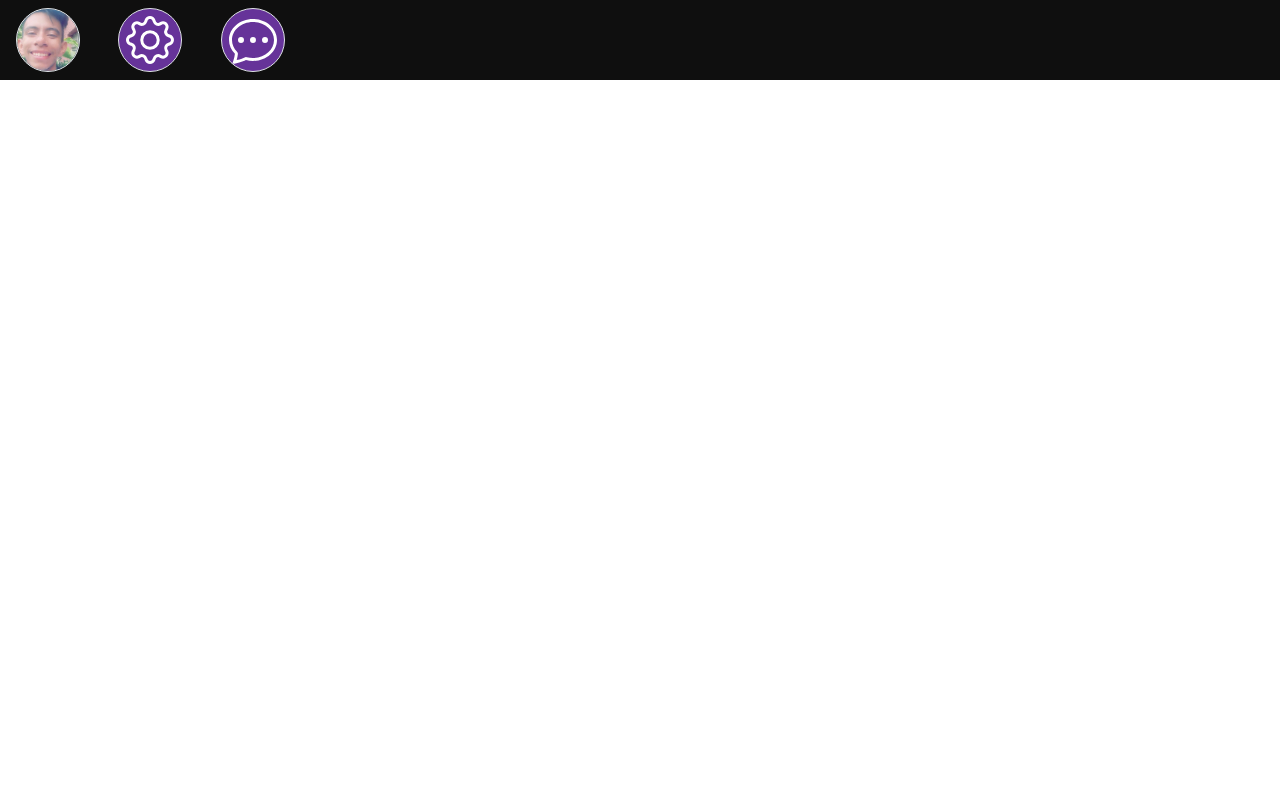
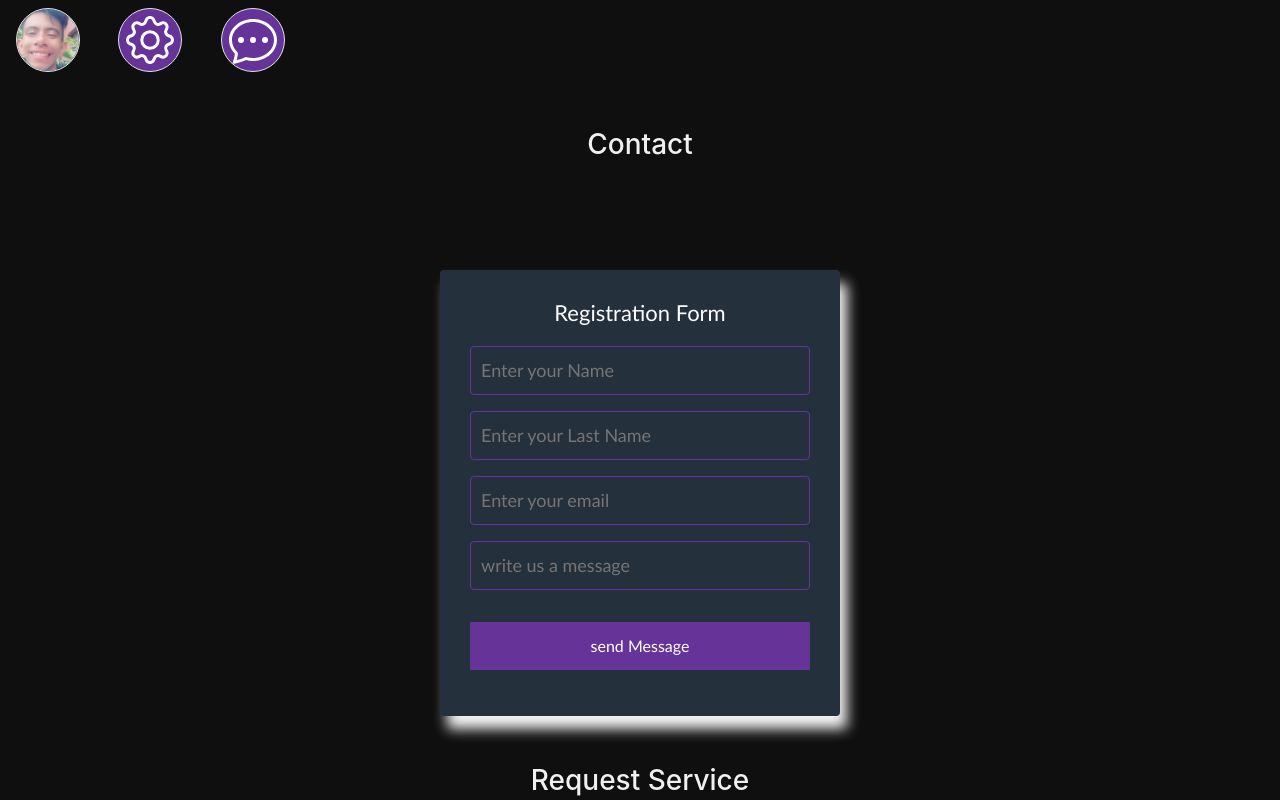
Before and after one commit to castillomiguel25/miguelcastillo, a Vue app: page /forms in a window 1280 px wide. Shown: the top 800 px of the page. Built offline with nearby package versions, Linux system fonts and the light colour scheme.

Commit message:
'holaaaa'

```diff
--- a/src/App.vue
+++ b/src/App.vue
@@ -34,7 +34,7 @@
               </b-avatar>
 
               <b-avatar class="a mr-5">
-                <router-link to="/Formulario">
+                <router-link to="/forms">
                   <b-icon
                     class="mt-5"
                     shift-v="8"
@@ -59,10 +59,11 @@ export default {
     LoaderVi,
   },
 
+
   mounted() {
-    var vm = this;
+    const update = this;
     setTimeout(function () {
-      vm.isLoading = false;
+      update.isLoading = false;
     }, 1000);
   },
 
@@ -75,10 +76,10 @@ export default {
     };
   },
 
+
   methods: {
     OffOn() {
       this.on = !this.on;
-
       this.fondo = this.fondo.split("").reverse().join("");
       this.colores = this.colores.split("").reverse().join("");
     },
--- a/src/components/FormsPortal.vue
+++ b/src/components/FormsPortal.vue
@@ -84,6 +84,7 @@ import AcordionPortal from "@/components/AcordionPortal";
 export default {
   data() {
     return {
+
       commerce: false,
       page: false,
     };
@@ -92,6 +93,7 @@ export default {
   components: {
     AcordionPortal,
     FootersPortal,
+
   },
 
   methods: {
@@ -133,7 +135,7 @@ export default {
   padding: 10px;
   border-radius: 4px;
   margin-bottom: 16px;
-  border: 1px solid #1f53c5;
+  border: 1px solid rebeccapurple;
   font-family: "calibri";
   font-size: 18px;
   color: white;
@@ -158,7 +160,7 @@ export default {
 
 .form-register .botons {
   width: 100%;
-  background: #1f53c5;
+  background: rebeccapurple;
   border: none;
   padding: 12px;
   color: white;
--- a/src/router/index.js
+++ b/src/router/index.js
@@ -14,7 +14,7 @@ const routes = [
   },
 
   {
-    path: "/Formulario",
+    path: "/forms",
     name: "forms-portal",
     component: FormsPortal,
   },
```
